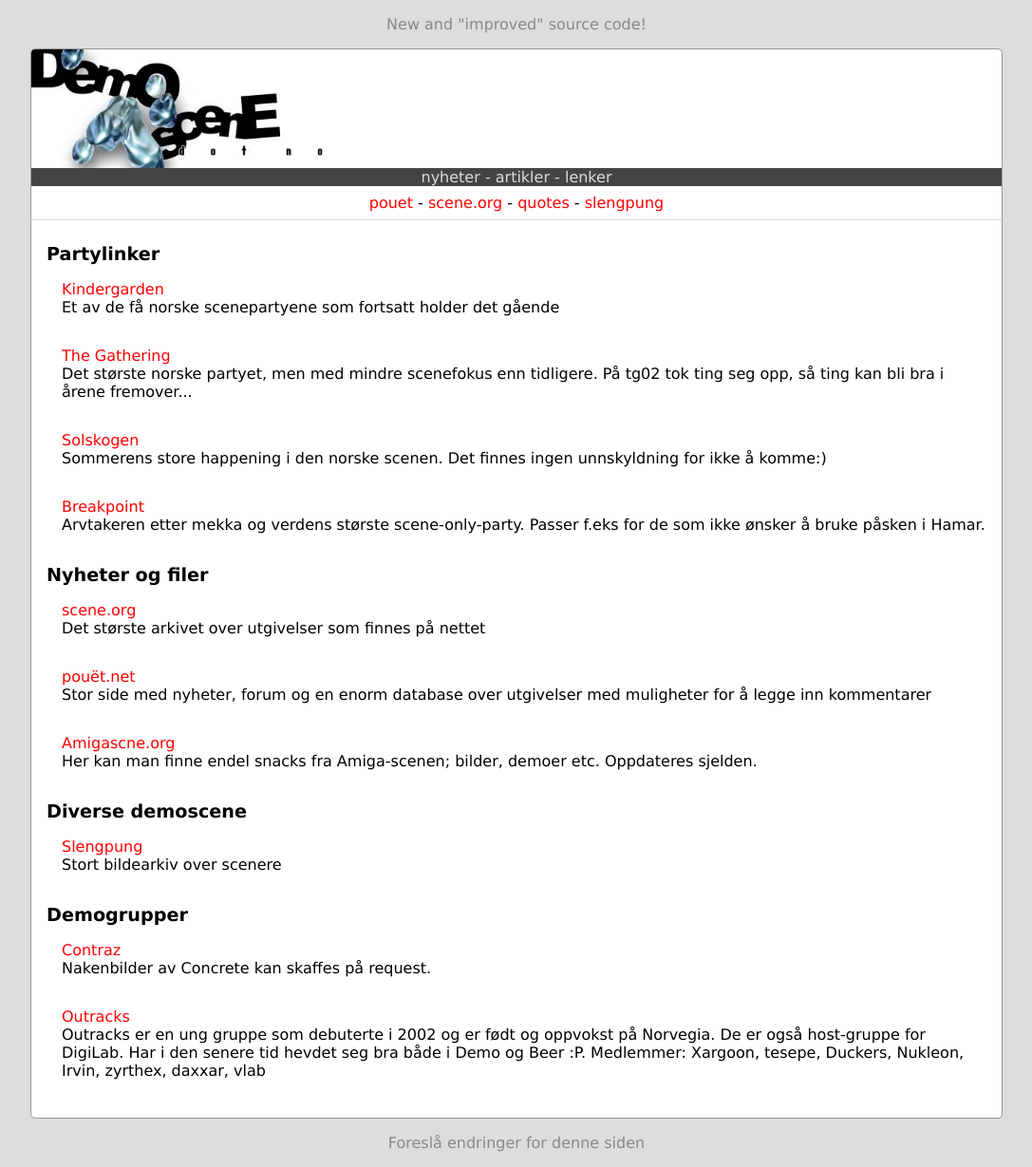
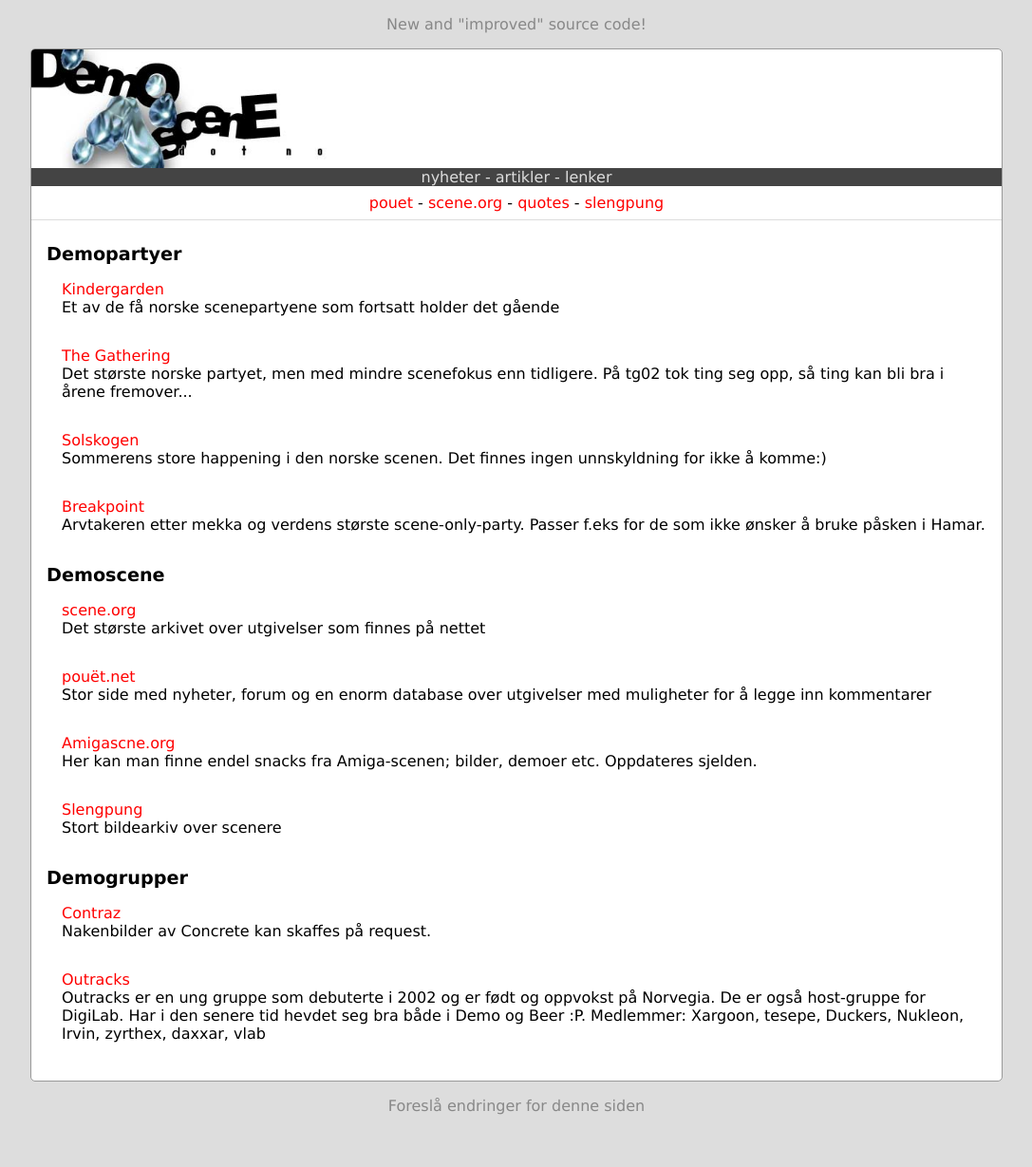
Before and after one commit to demoscene-no/demoscene.no, a Jekyll site: the page built from links.html, in a window 1280 px wide. Shown: the whole page at 95% size, without its empty margins (96-1183 px from the left). Built offline with Jekyll 4.4.1, drawn with Linux system fonts in a browser that asks for light colours; after the commit the page ends 1190 px from its top, so only the background shows below that.

Commit message:
links: clean up categories a bit
This renames the categories to be a bit cleaner. It also merges the
"nyheter og filer" and "Diverse demoscene" categories into a single
category simply called "Demoscene".

```diff
--- a/_data/links.yaml
+++ b/_data/links.yaml
@@ -1,4 +1,4 @@
-- name: Partylinker
+- name: Demopartyer
   links:
   - name: Kindergarden
     description: Et av de få norske scenepartyene som fortsatt holder det gående
@@ -18,7 +18,7 @@
       Arvtakeren etter mekka og verdens største scene-only-party. Passer
       f.eks for de som ikke ønsker å bruke påsken i Hamar.
     url: http://breakpoint.untergrund.net/
-- name: Nyheter og filer
+- name: Demoscene
   links:
   - name: scene.org
     description: Det største arkivet over utgivelser som finnes på nettet
@@ -33,11 +33,9 @@
       Her kan man finne endel snacks fra Amiga-scenen; bilder, demoer etc.
       Oppdateres sjelden.
     url: http://www.amigascne.org/
-- name: Diverse demoscene
-  links:
-    - name: Slengpung
-      description: Stort bildearkiv over scenere
-      url: http://www.slengpung.com
+  - name: Slengpung
+    description: Stort bildearkiv over scenere
+    url: http://www.slengpung.com
 - name: Demogrupper
   links:
   - name: Contraz
```
